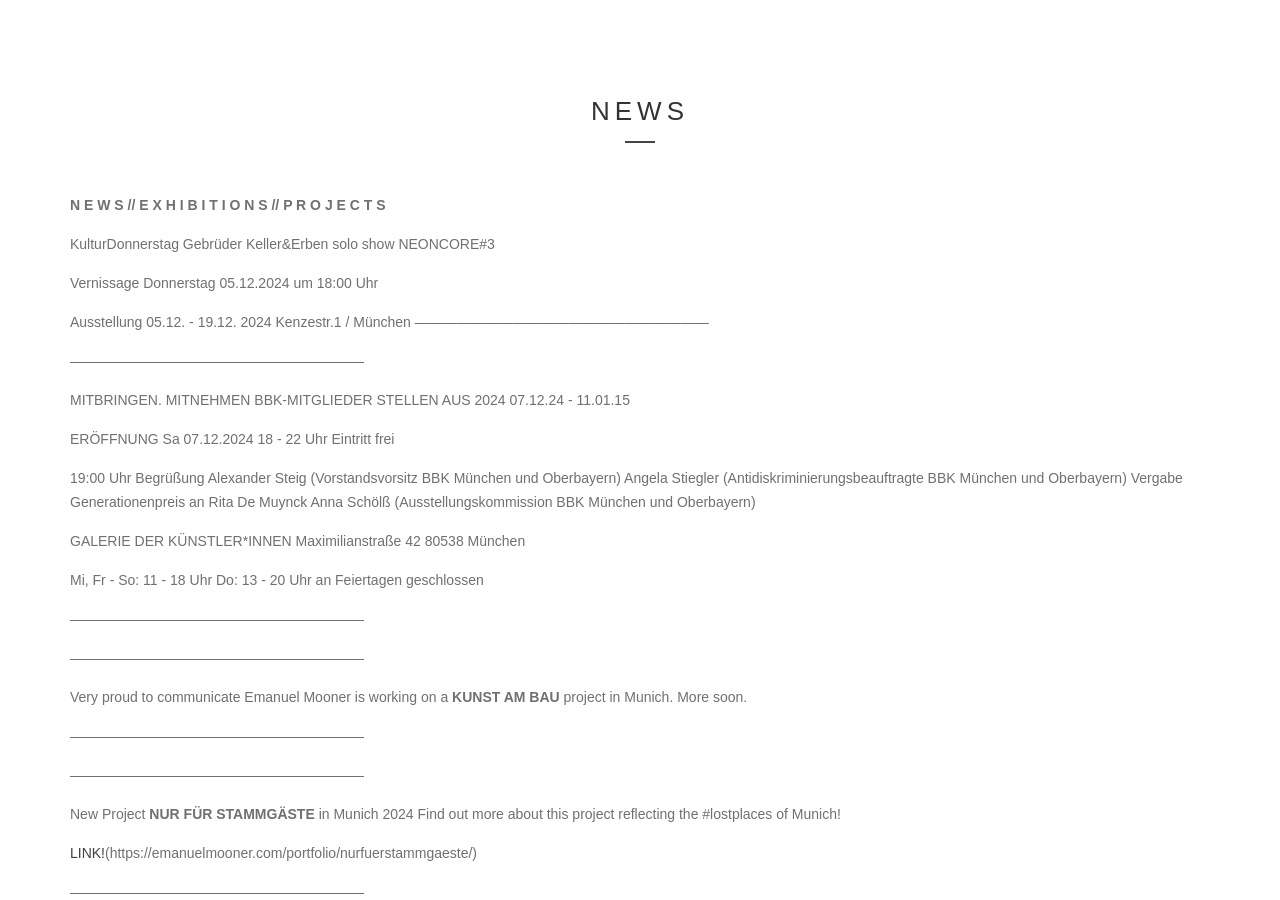
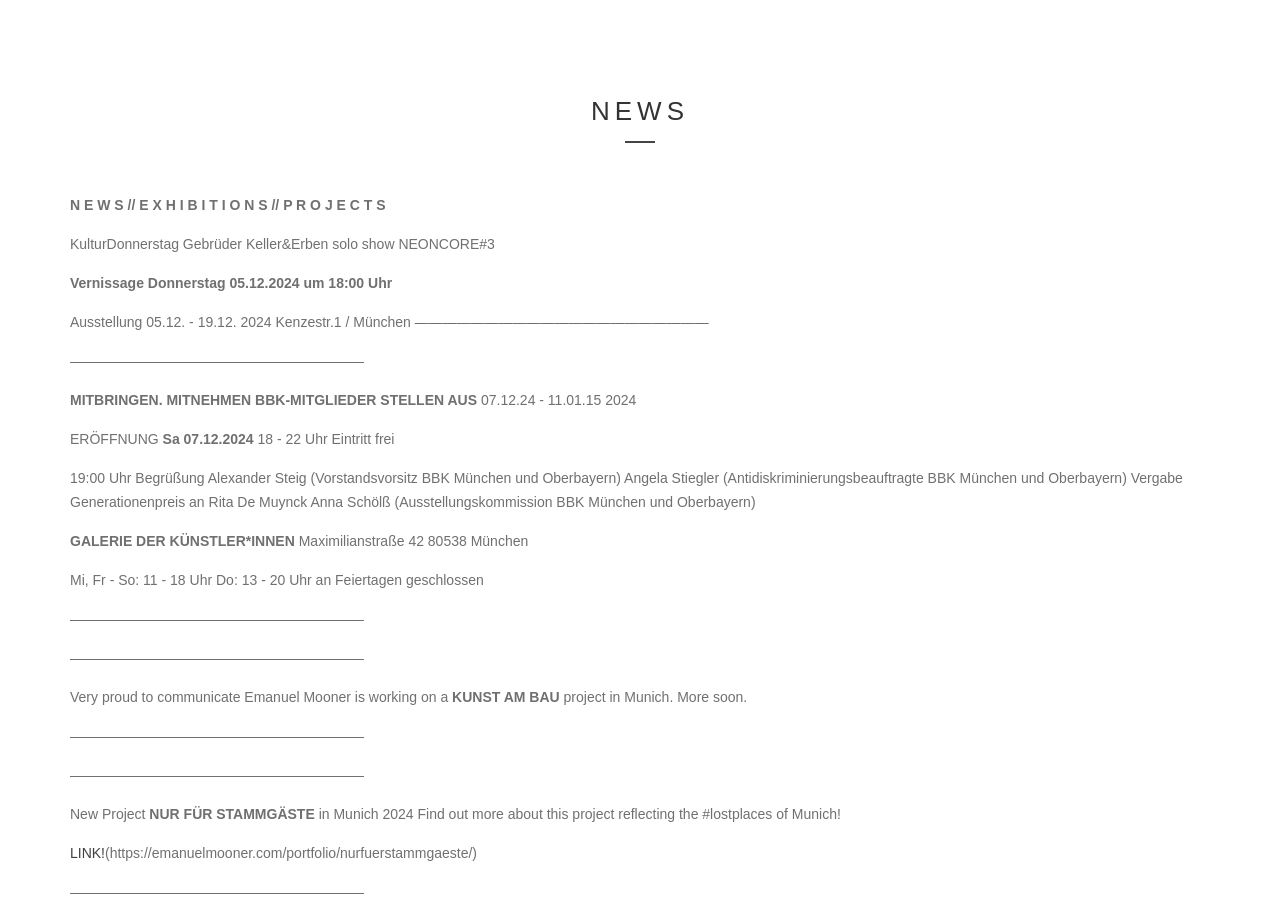
Before and after one commit to geomaedr/emanuelmooner, a Jekyll site: the page built from news.md, in a window 1280 px wide and 900 px high. Built offline with Jekyll 4.4.1, drawn with Linux system fonts in a browser that asks for light colours; some web fonts are replaced.

Commit message:
Update news.md

```diff
--- a/news.md
+++ b/news.md
@@ -11,7 +11,7 @@ style: news
 KulturDonnerstag Gebrüder Keller&Erben
 solo show NEONCORE#3
 
-Vernissage Donnerstag 05.12.2024 um 18:00 Uhr
+**Vernissage Donnerstag 05.12.2024 um 18:00 Uhr**
 
 Ausstellung 05.12. - 19.12. 2024
 Kenzestr.1 / München
@@ -19,13 +19,13 @@ Kenzestr.1 / München
 
 —————————————————————
 
-MITBRINGEN. MITNEHMEN
-BBK-MITGLIEDER STELLEN AUS 2024
-07.12.24 - 11.01.15
+**MITBRINGEN. MITNEHMEN
+BBK-MITGLIEDER STELLEN AUS**
+07.12.24 - 11.01.15 2024
 
 
 ERÖFFNUNG
-Sa 07.12.2024
+**Sa 07.12.2024**
 18 - 22 Uhr
 Eintritt frei
 
@@ -36,7 +36,7 @@ Angela Stiegler (Antidiskriminierungsbeauftragte BBK München und Oberbayern)
 Vergabe Generationenpreis an Rita De Muynck
 Anna Schölß (Ausstellungskommission BBK München und Oberbayern)
 
-GALERIE DER KÜNSTLER*INNEN
+**GALERIE DER KÜNSTLER*INNEN**
 Maximilianstraße 42
 80538 München
 
```
